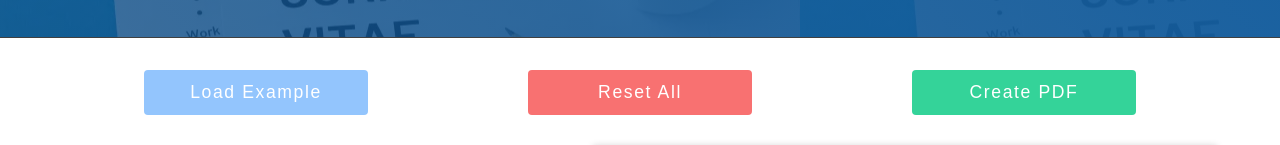
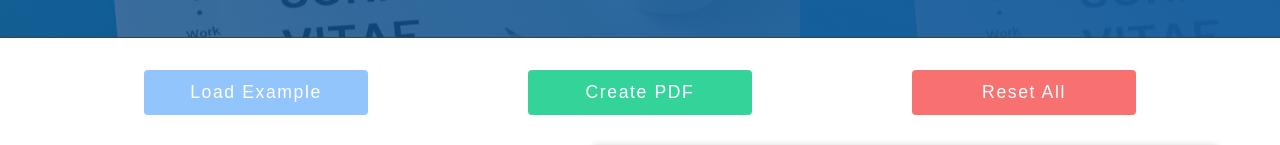
Before and after one commit to MacJ13/cv-project, a React (Create React App) app: page / in a window 1280 px wide. Shown: the part 172-317 px from the top of the page. Built offline with nearby package versions, Linux system fonts and the light colour scheme.

Commit message:
Change button elements order

```diff
--- a/src/components/Controls.js
+++ b/src/components/Controls.js
@@ -6,13 +6,6 @@ const Controls = (props) => {
     <div className="controls">
       <button id="btn-load" onClick={props.onClickLoad} className="control-btn">
         Load Example
-      </button>
-      <button
-        id="btn-reset"
-        onClick={props.onClickReset}
-        className="control-btn"
-      >
-        Reset All{" "}
       </button>
       <ReactToPrint
         documentTitle="Simple CV"
@@ -25,6 +18,14 @@ const Controls = (props) => {
         }}
         content={() => props.resumeTag.current}
       />
+
+      <button
+        id="btn-reset"
+        onClick={props.onClickReset}
+        className="control-btn"
+      >
+        Reset All{" "}
+      </button>
     </div>
   );
 };
```
